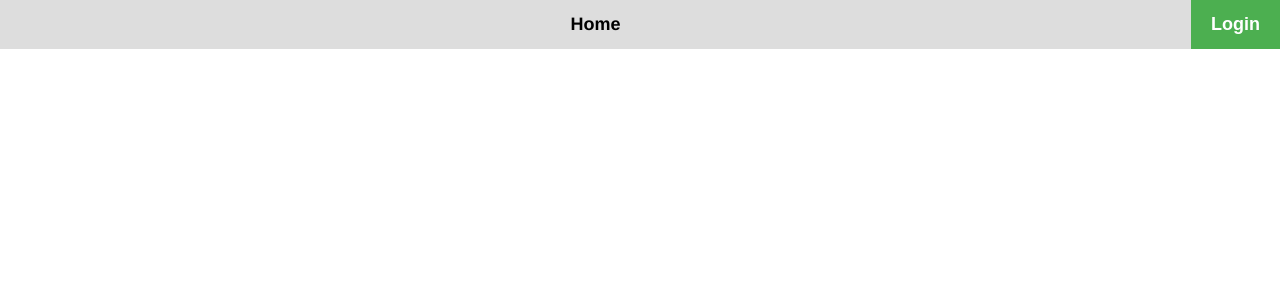
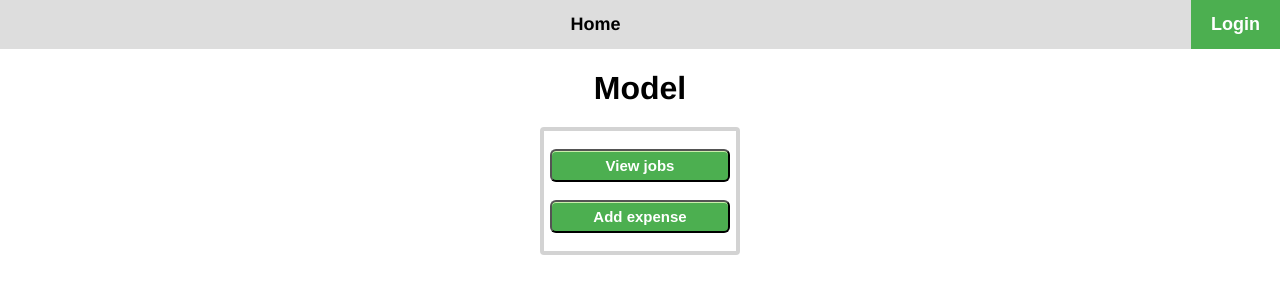
Before and after one commit to StudiegruppeI4/GUI3, a Vue app in the folder gui3_vue/: page /model in a window 1280 px wide. Shown: the top 300 px of the page. Built offline with nearby package versions, Linux system fonts and the light colour scheme.

Commit message:
Lavet viewJobs for model
Mangler Expense og tilføje/slet job

```diff
--- a/gui3_vue/src/App.vue
+++ b/gui3_vue/src/App.vue
@@ -2,9 +2,11 @@
   <div id="app">
     <div id="nav">
       <router-link to="/">Home</router-link>
+      <router-link to="/model" v-show="isModel()">Model</router-link>
       <router-link v-show="isManager()" to="/manager"
         >Manager</router-link
       >
+
       <LoginModal class="login" v-on:isManager="jwtDecode" />
     </div>
     <router-view />
@@ -37,17 +39,28 @@ export default {
       if (token.payload["http://schemas.microsoft.com/ws/2008/06/identity/claims/role"] == "Manager")
       {
         localStorage.setItem("isManager", true);
-      console.log("yes");
+        localStorage.setItem("isModel",false);
+
+      }else if(token.payload["http://schemas.microsoft.com/ws/2008/06/identity/claims/role"] == "Model")
+      {
+        localStorage.setItem("isModel", true);
+        localStorage.setItem("isManager", false);
+
       }
       else
       {
         localStorage.setItem("isManager", false);
-      console.log("no");
+        localStorage.setItem("isModel", false);
+
       }
+
     },
     isManager() {
       return localStorage.getItem("isManager") == "true";
     },
+    isModel(){
+      return localStorage.getItem("isModel") == "true";
+    }
   },
 };
 </script>
--- /dev/null
+++ b/gui3_vue/src/components/ModelJobs.vue
@@ -0,0 +1,85 @@
+<template>
+
+    <div>
+        <h1>Jobs for {{email}}</h1>
+        <table>
+        <tr>
+            <th>Customer</th>
+            <th>Start Date</th>
+            <th>Days</th>
+            <th>Location</th>
+            <th>Comments</th>
+        </tr>
+        <tr v-for="job in jobs" v-bind:key="job.customer + job.startDate">
+            <td>{{job.customer}}</td>
+            <td>{{job.startDate}}</td>
+            <td>{{job.days}}</td>
+            <td>{{job.location}}</td>
+            <td>{{job.comments}}</td>
+        </tr>
+    </table>
+    </div>
+</template>
+
+<script>
+export default {
+    data(){
+        return{
+            jobs: [],
+            email: localStorage.getItem("email"),
+        }
+
+    },
+    methods:{
+        getModelJobs(){
+            var url = "https://localhost:44368/api/Jobs/";
+        fetch(url, {
+                method: 'GET',
+                credentials: 'include',
+                headers: {
+                    'Authorization': 'Bearer ' + localStorage.getItem("token"),
+                    'Content-Type': 'application/json'
+                }})
+            .then(res => res.json().then(re =>{
+                this.jobs = re;
+                console.log(this.jobs);
+
+            } ))
+            .catch(err => console.error('Error:', err));
+        }
+    },
+    mounted(){
+        this.getModelJobs();
+        console.log("help")
+    },
+    beforeMount() {
+        if(localStorage.getItem("isModel") === "false")
+        {
+            location.href = "/";
+        }
+    }
+
+}
+</script>
+
+<style scoped>
+
+h1 {
+  text-align: center;
+}
+
+table {
+    border-collapse: collapse;
+    width: 90%;
+    margin: auto;
+}
+
+td,th {
+    border: 1px solid #dddddd;
+    text-align: left;
+    padding: 8px;
+}
+
+
+
+</style>
--- a/gui3_vue/src/router/index.js
+++ b/gui3_vue/src/router/index.js
@@ -57,7 +57,19 @@ const routes = [
     name: "Jobs",
     component: () =>
       import("../components/Jobs.vue")
-  }
+  },
+  {
+    path: "/model",
+    name:"model",
+    component:()=>
+      import("../views/Model.vue")
+  },
+  {
+    path: "/model/viewJobs",
+    name:"Model Jobs",
+    component:()=>
+      import("../components/ModelJobs.vue")
+  },
 ];
 
 const router = new VueRouter({
--- /dev/null
+++ b/gui3_vue/src/views/Model.vue
@@ -0,0 +1,98 @@
+<template>
+<div>
+    <h1 id="Title">Model</h1>
+    <div class="Model">
+        <div>
+
+            <button @click="viewJobs">View jobs</button>
+            <button @click="addExpense">Add expense</button>
+
+        </div>
+
+    </div>
+
+</div>
+</template>
+
+<script>
+export default {
+    name: "Manager",
+    data() {
+        return {
+
+        }
+    },
+    methods: {
+        viewJobs(e) {
+            e.preventDefault();
+            window.location.href = "/model/viewJobs";
+        },
+        addExpense(e) {
+            e.preventDefault();
+            window.location.href = "/model/addExpense";
+        },
+
+    },
+    beforeMount() {
+        if(localStorage.getItem("isManager") == "true")
+        {
+            location.href = "/";
+        }
+    }
+
+}
+</script>
+
+<style scoped>
+
+    #Title{
+        text-align: center;
+
+        margin-bottom: 20px;
+    }
+    .Model{
+        display: flex;
+        justify-content: space-evenly;
+        align-items: center;
+
+
+    }
+    .Model div{
+        min-width: 15vw;
+        min-height: 15vh;
+        display: flex;
+        flex-direction: column;
+        justify-content: space-evenly;
+        align-items: center;
+        border: lightgrey 4px solid;
+        border-radius: 4px;
+    }
+
+    .Model div button {
+        box-shadow:inset 0px 1px 0px 0px #caefab;
+
+        background-color:#4CAF50;
+        border-radius:6px;
+        min-width: 180px;
+        display:inline-block;
+        cursor:pointer;
+        color:white;
+        font-family:Arial;
+        font-size:15px;
+        font-weight:bold;
+        padding:6px 6px;
+
+    }
+    .Model div button:hover {
+
+        background-color: #2e9444;
+    }
+    .Model div button:active {
+        position:relative;
+        top:1px;
+    }
+    .Model div h3{
+        margin: 0;
+    }
+
+</style>
```
Lines whose indentation alone changed are shown as unchanged.
